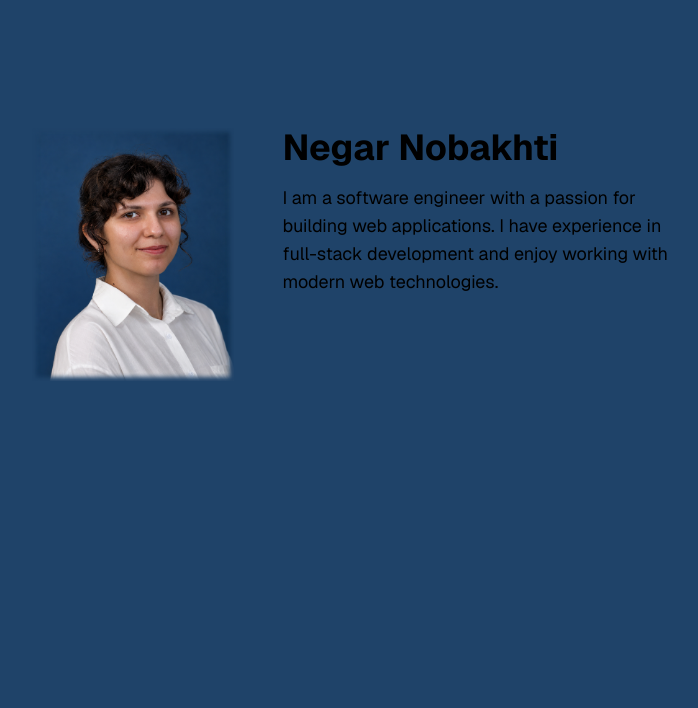
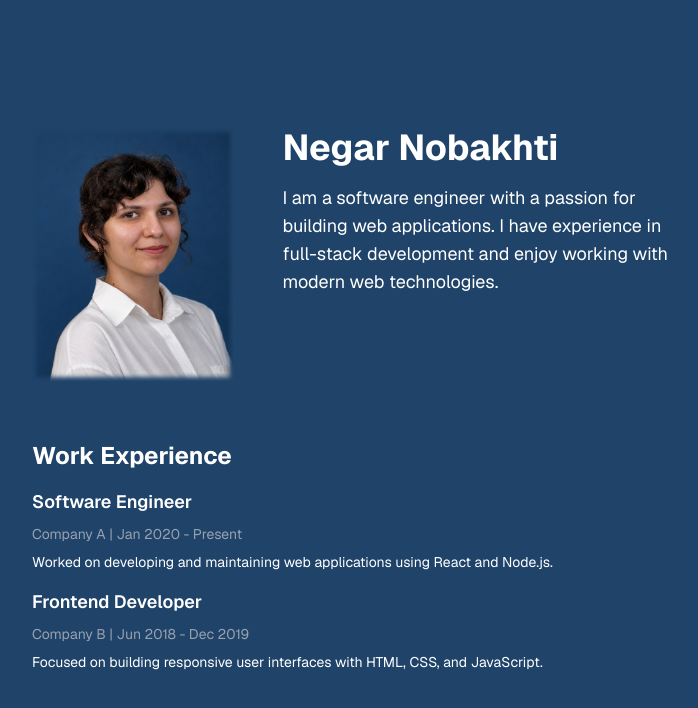
Before and after one commit to Negarnbkhti42/Negarnbkhti42.github.io, a Next.js app: page / in a window 1280 px wide. Shown: the top 708 px of the page, without its empty margins (288-986 px from the left). Built offline with nearby package versions, Linux system fonts and the light colour scheme.

Commit message:
Feat: init section for experience

```diff
--- a/app/page.tsx
+++ b/app/page.tsx
@@ -15,16 +15,40 @@ export default function Home() {
             />
           </div>
           <div className="flex flex-col gap-4 md:pl-8">
-            <h1 className="text-4xl font-bold text-black dark:text-white">
-              Negar Nobakhti
-            </h1>
-            <p className="text-lg text-black dark:text-white">
+            <h1 className="text-4xl font-bold">Negar Nobakhti</h1>
+            <p className="text-lg">
               I am a software engineer with a passion for building web
               applications. I have experience in full-stack development and
               enjoy working with modern web technologies.
             </p>
           </div>
         </div>
+        {/* work experiences */}
+        <div className="flex flex-col items-start justify-center w-full gap-4 mt-8">
+          <h2 className="text-2xl font-bold">Work Experience</h2>
+          <div className="flex flex-col gap-4">
+            <div className="flex flex-col gap-2">
+              <h3 className="text-lg font-semibold">Software Engineer</h3>
+              <p className="text-sm text-gray-400">
+                Company A | Jan 2020 - Present
+              </p>
+              <p className="text-sm">
+                Worked on developing and maintaining web applications using
+                React and Node.js.
+              </p>
+            </div>
+            <div className="flex flex-col gap-2">
+              <h3 className="text-lg font-semibold">Frontend Developer</h3>
+              <p className="text-sm text-gray-400">
+                Company B | Jun 2018 - Dec 2019
+              </p>
+              <p className="text-sm">
+                Focused on building responsive user interfaces with HTML, CSS,
+                and JavaScript.
+              </p>
+            </div>
+          </div>
+        </div>
       </main>
     </div>
   );
```
